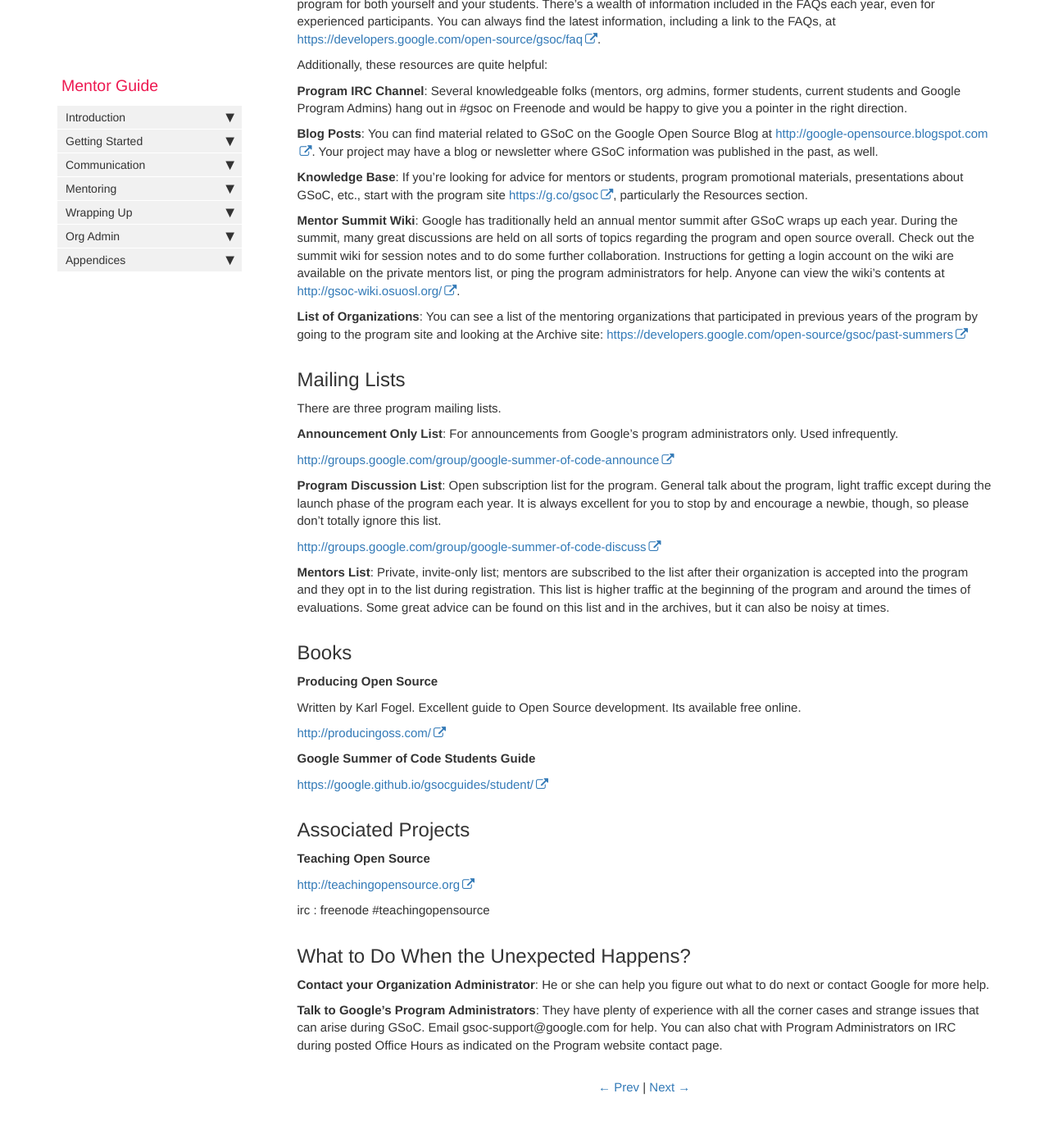
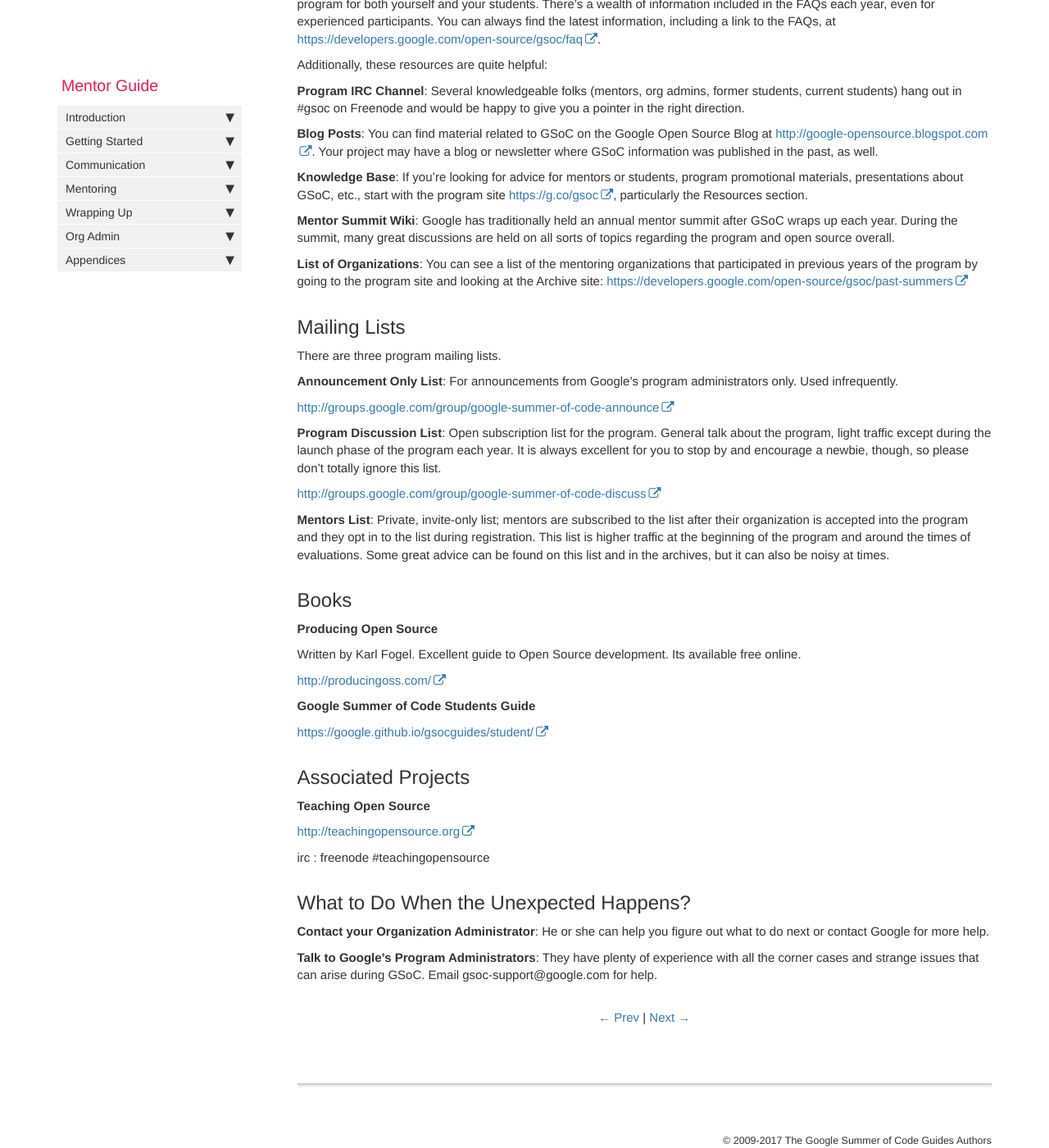
Before and after one commit to google/gsocguides, a Jekyll site: the page built from pages/mentor/28-additional_resources.md, in a window 1280 px wide and 1400 px high, scrolled down 538 px. Shown: the whole window at 82% size. Built offline with Jekyll 4.4.1, drawn with Linux system fonts in a browser that asks for light colours; grey boxes are pictures that could not be loaded.

Commit message:
contact updates

```diff
--- a/pages/mentor/28-additional_resources.md
+++ b/pages/mentor/28-additional_resources.md
@@ -17,13 +17,13 @@ No matter what, you want to take a look at the Program Rules each year to make s
 
 Additionally, these resources are quite helpful:
 
-**Program IRC Channel**: Several knowledgeable folks (mentors, org admins, former students, current students and Google Program Admins) hang out in #gsoc on Freenode and would be happy to give you a pointer in the right direction.
+**Program IRC Channel**: Several knowledgeable folks (mentors, org admins, former students, current students) hang out in #gsoc on Freenode and would be happy to give you a pointer in the right direction.
 
 **Blog Posts**: You can find material related to GSoC on the Google Open Source Blog at <http://google-opensource.blogspot.com>. Your project may have a blog or newsletter where GSoC information was published in the past, as well.
 
 **Knowledge Base**: If you're looking for advice for mentors or students, program promotional materials, presentations about GSoC, etc., start with the program site <https://g.co/gsoc>, particularly the Resources section.
 
-**Mentor Summit Wiki**: Google has traditionally held an annual mentor summit after GSoC wraps up each year. During the summit, many great discussions are held on all sorts of topics regarding the program and open source overall. Check out the summit wiki for session notes and to do some further collaboration. Instructions for getting a login account on the wiki are available on the private mentors list, or ping the program administrators for help. Anyone can view the wiki's contents at <http://gsoc-wiki.osuosl.org/>.
+**Mentor Summit Wiki**: Google has traditionally held an annual mentor summit after GSoC wraps up each year. During the summit, many great discussions are held on all sorts of topics regarding the program and open source overall.
 
 **List of Organizations**: You can see a list of the mentoring organizations that participated in previous years of the program by going to the program site and looking at the Archive site: <https://developers.google.com/open-source/gsoc/past-summers>
 
@@ -69,4 +69,4 @@ irc : freenode #teachingopensource
 
 **Contact your Organization Administrator**: He or she can help you figure out what to do next or contact Google for more help.
 
-**Talk to Google's Program Administrators**: They have plenty of experience with all the corner cases and strange issues that can arise during GSoC. Email gsoc-support@google.com for help. You can also chat with Program Administrators on IRC during posted Office Hours as indicated on the Program website contact page.
+**Talk to Google's Program Administrators**: They have plenty of experience with all the corner cases and strange issues that can arise during GSoC. Email gsoc-support@google.com for help.
```
